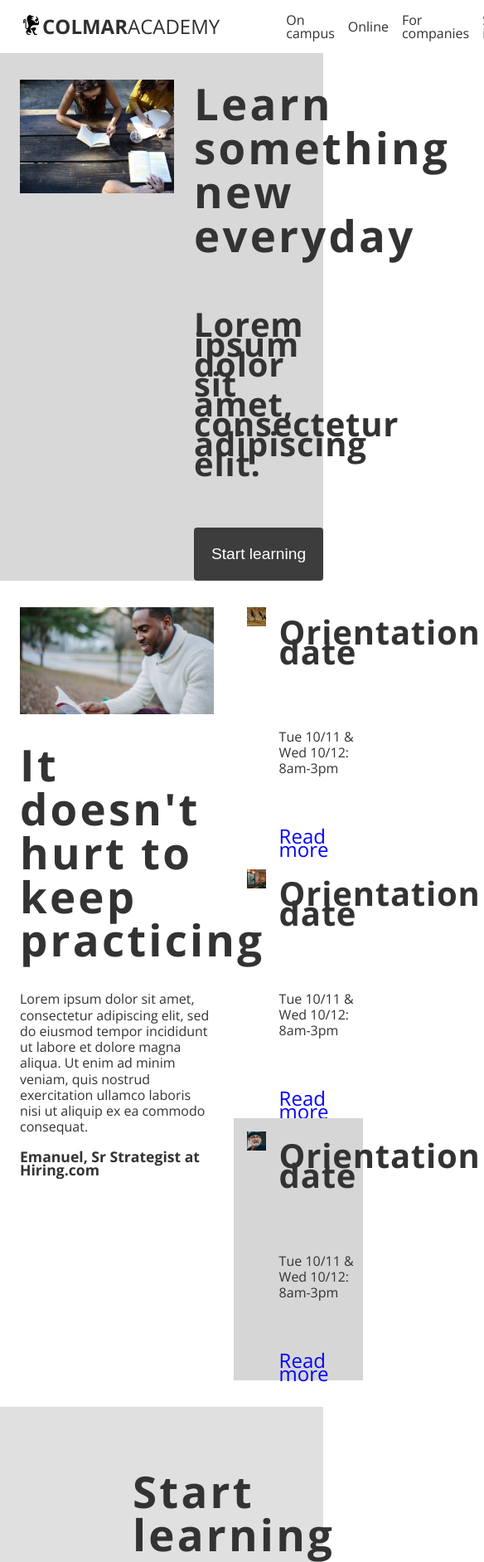
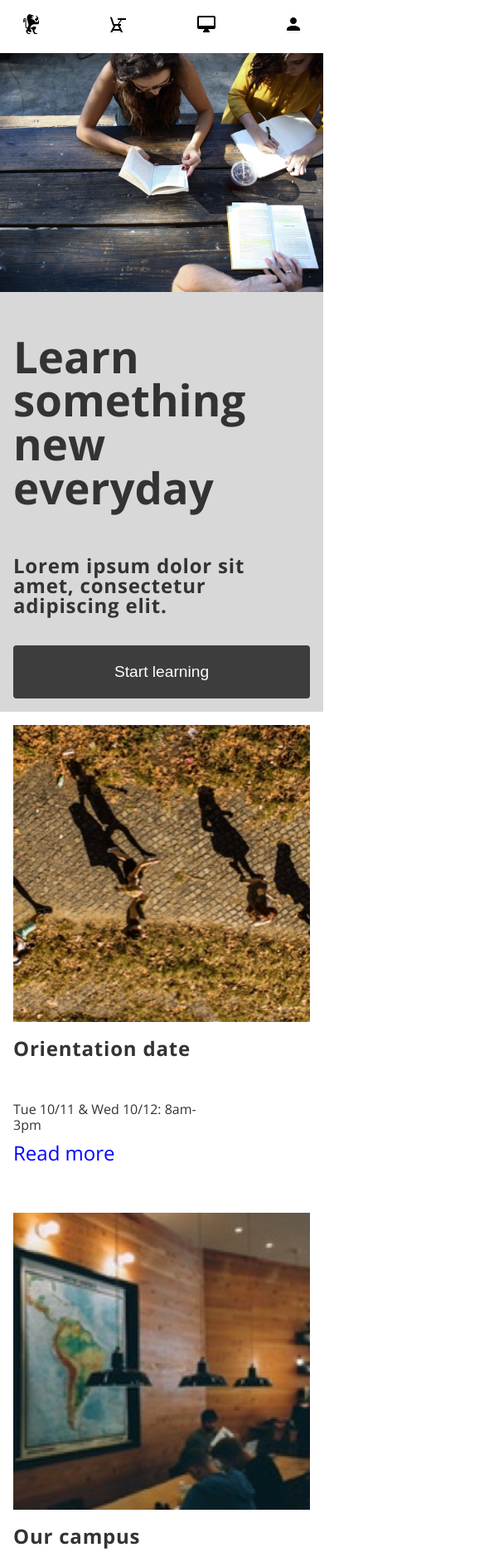
Before and after one commit to jrbentobox/Colamar, a plain HTML site: page index.html in a window 390 px wide. Shown: the top 1883 px of the page at 83% size, 584 px wide, since content can reach past the window. Drawn offline with nearby package versions, Linux system fonts and the light colour scheme.

Commit message:
mobile fixed

```diff
--- a/index.html
+++ b/index.html
@@ -77,7 +77,7 @@
               <img src="resources/images/information-campus.jpg" alt="">
             </div>
             <div class="description">
-              <h2>Orientation date</h2>
+              <h2>Our campus</h2>
               <p>Tue 10/11 & Wed 10/12: 8am-3pm</p>
               <a href="#">Read more</a>
             </div>
@@ -87,7 +87,7 @@
               <img src="resources/images/information-guest-lecture.jpg" alt="">
             </div>
             <div class="description">
-              <h2>Orientation date</h2>
+              <h2>Our guest lecture</h2>
               <p>Tue 10/11 & Wed 10/12: 8am-3pm</p>
               <a href="#">Read more</a>
             </div>
@@ -204,7 +204,7 @@
       </div>
 
 
-      <!-- <p>before footer</p> -->
+      <!-- Footer -->
     </main>
     <footer>
       <p>&copy;2016 Colamar Academy. All rights reserved.</p>
--- a/resources/style.css
+++ b/resources/style.css
@@ -115,7 +115,7 @@ button {
     font-size: 1.2rem;
     flex-shrink: 1;
     border-radius: 4px;
-    width: 100%;
+    width: 70%;
 }
 
 button:hover {
@@ -145,7 +145,10 @@ button:hover {
 .cover h1 {
     font-size: 3.3rem;
     line-height: 3.3rem;
-    letter-spacing: .2rem;
+    letter-spacing: 0rem;
+    width: 80%;
+    padding-left: 1rem;
+
 }
 
 .cover h2{
@@ -153,6 +156,12 @@ button:hover {
     font-size: 1.5rem;
     letter-spacing: .05rem;
     padding-bottom: 2rem;
+    width: 80%;
+    padding-left: 1rem;
+}
+
+.cover button{
+    margin-left: 1rem;
 }
 
 .cover .pic img{
@@ -212,14 +221,14 @@ button:hover {
 .articles h1{
     font-size: 3.3rem;
     line-height: 3.3rem;
-    letter-spacing: .2rem;
+    letter-spacing: 0rem;
 }
 
 .description h2 {
     line-height: 1.5rem;
-    font-size: 2.5rem;
+    font-size: 1.5rem;
     letter-spacing: .05rem;
-    padding-bottom: 2rem;
+    padding-bottom: 1rem;
 }
 
 .articles p and .description p {
@@ -230,7 +239,7 @@ button:hover {
 .articles a {
     font-size: 1.5rem;
     color: blue;
-    margin-top: 3rem;
+    margin-top: 0rem;
 }
 
 .dark {
@@ -254,7 +263,7 @@ button:hover {
     text-align: center;
     font-size: 3.3rem;
     line-height: 3.3rem;
-    letter-spacing: .2rem;
+    letter-spacing: 0rem;
 }
 
 .courses .course {
@@ -286,7 +295,7 @@ button:hover {
 }
 
 .courses p {
-    font-size: 1.3rem;
+    font-size: 1rem;
     line-height: 2rem;
 }
 
@@ -346,15 +355,22 @@ button:hover {
 .thesis h1{
     font-size: 3.3rem;
     line-height: 3.3rem;
-    letter-spacing: .2rem;
+    letter-spacing: 0rem;
     text-align: center;
 }
 
 .thesis h2 {
     line-height: 1.5rem;
-    font-size: 2.5rem;
+    font-size: 1.5rem;
     letter-spacing: .05rem;
-    padding-bottom: 2rem;
+    padding-bottom: 1rem;
+}
+
+.thesis .featured h2 {
+    font-size: 3.3rem;
+    line-height: 3.3rem;
+    letter-spacing: 0rem;
+    text-align: left;
 }
 
 .thesis p and .description p {
@@ -392,7 +408,9 @@ footer .links a {
     font-size: 1rem;
 }
 
-/* @media only screen and (max-width: 800px) {
+
+
+@media only screen and (max-width: 800px) {
 
     .desktop {
       display: none;
@@ -407,9 +425,9 @@ footer .links a {
         flex-direction: row;
     }
 
-    .buttons {
+    button {
         width: 100%;
-        padding: 0 0 1rem 0;
+        padding: 0 0 0 0;
     }
 
     h1 {
@@ -434,7 +452,7 @@ footer .links a {
     }
 
     .right {
-        width: 100%;
+        width: auto;
         padding: 0;
     }
 
@@ -449,6 +467,7 @@ footer .links a {
 
     .cover {
         flex-direction: column;
+        width: auto;
     }
 
     .cover .pic {
@@ -463,6 +482,19 @@ footer .links a {
         padding: 1rem 0;
     }
 
+    .cover .right {
+        padding-left: 1rem;
+        padding-right: 1rem;
+    }
+
+    .cover button{
+        margin: 0;
+    }
+
+    .cover h1, .cover h2 {
+        padding-left: 0;
+    }
+
     .articles .featured {
         display: none;
     }
@@ -471,7 +503,7 @@ footer .links a {
         background-color: transparent;
     }
 
-}
+
     .articles .others .card_pic {
         display: flex;
         flex-direction: column;
@@ -501,6 +533,10 @@ footer .links a {
     .courses {
         margin-bottom: 1.5rem;
         padding: 1.5rem .2rem 1.5rem .2rem;
+    }
+
+    .courses .up_row{
+        margin-bottom: 0;
     }
 
     .courses .up_row,
@@ -544,7 +580,7 @@ footer .links a {
 
     .thesis .featured .description {
         display: none;
-      }
+
 
     }
 
@@ -552,4 +588,4 @@ footer .links a {
 
 
 
-} */
+}
```
